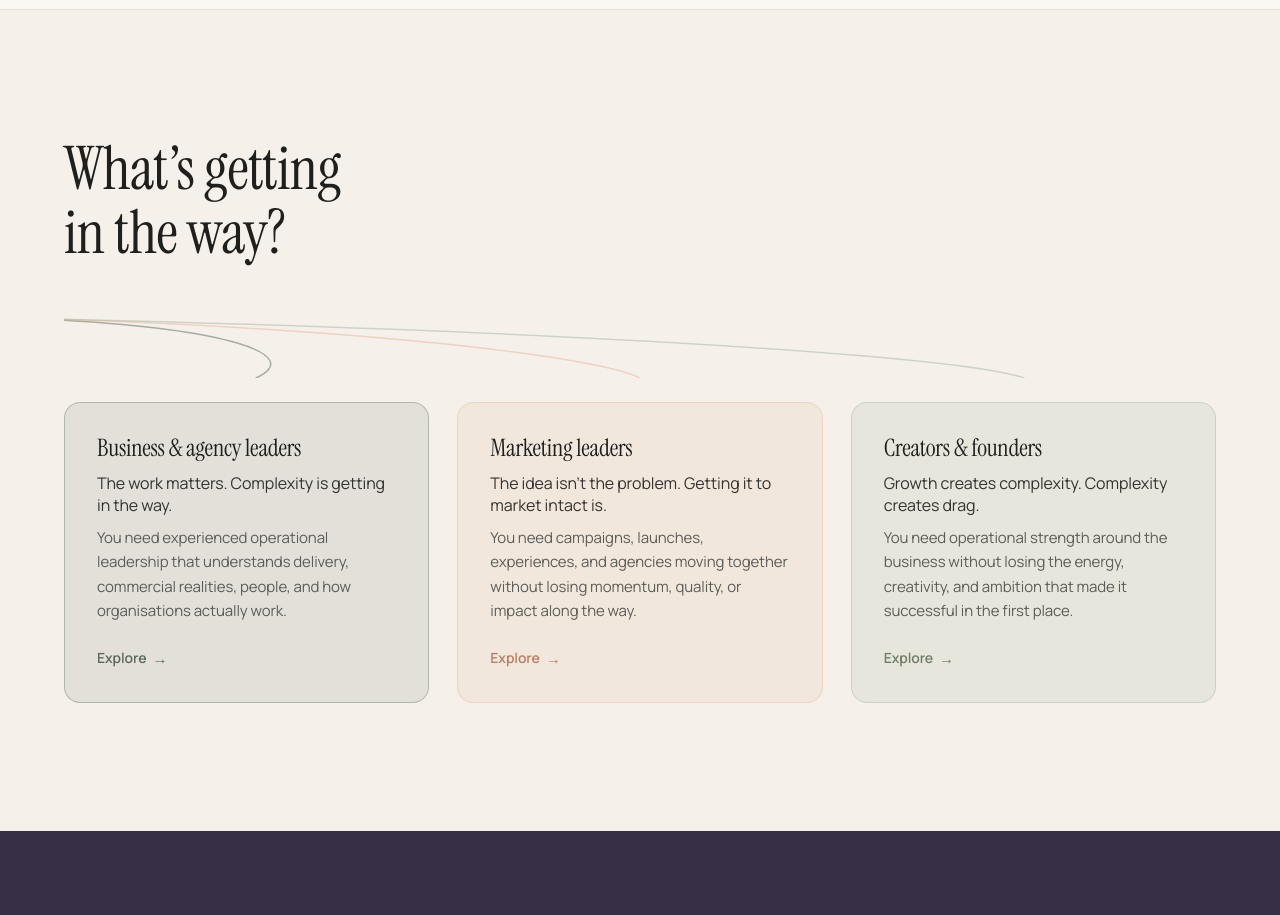
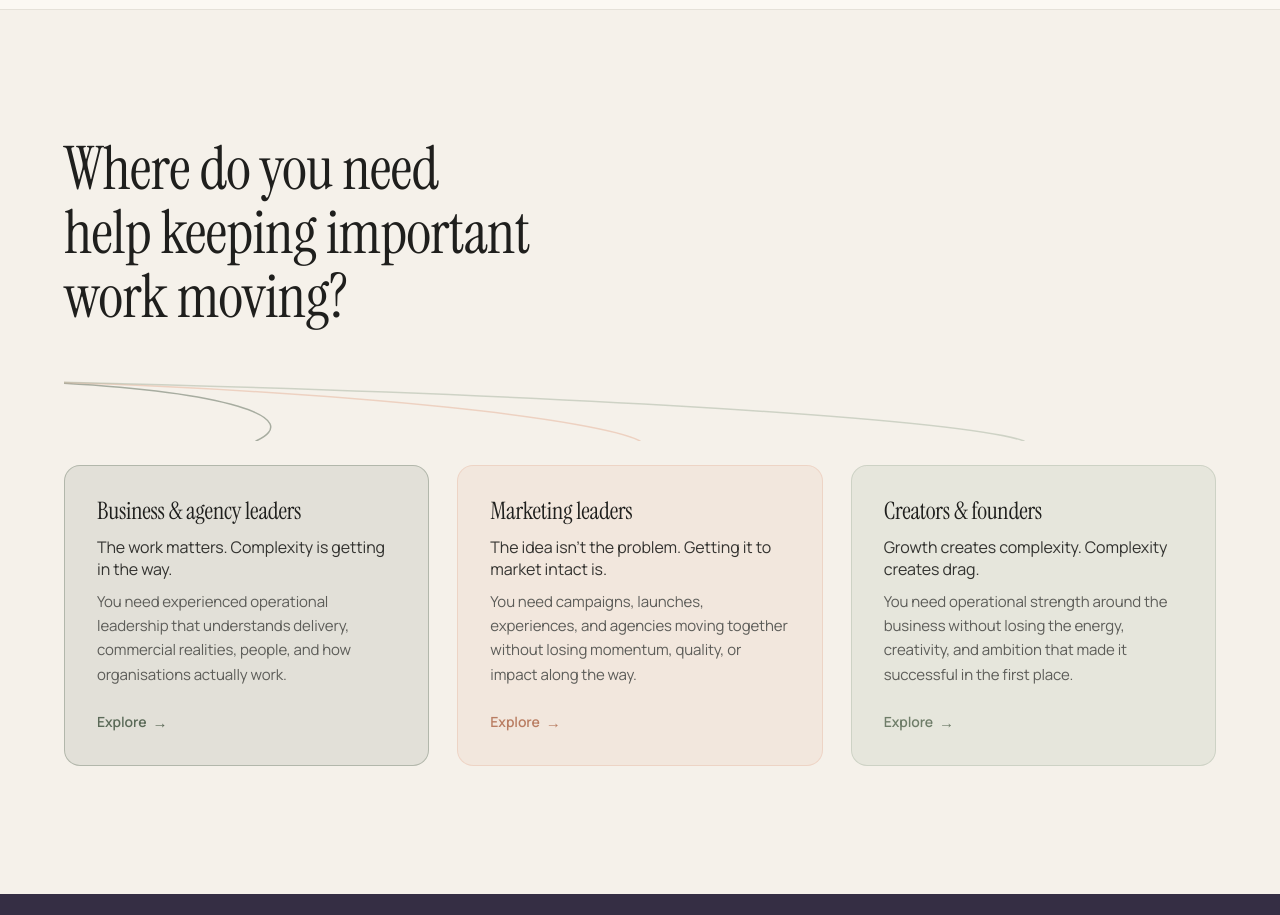
Before and after one commit to darrenbrett-lang/dabhands.delivery, a Next.js app: page / in a window 1280 px wide. Shown: the part 2700-3615 px from the top of the page. Built offline with nearby package versions, Linux system fonts and the light colour scheme.

Commit message:
Homepage turnstile: reword heading to "Where do you need help keeping important work moving?"
Was "What's getting in the way?". Widened max-width to 20ch for the longer line.

Co-Authored-By: Claude Opus 4.8 <noreply@anthropic.com>

```diff
--- a/pages/index.tsx
+++ b/pages/index.tsx
@@ -216,7 +216,7 @@ export default function Home() {
         <section className="bg-bone text-ink py-16 md:py-32">
           <div className="max-w-screen-xl mx-auto px-6 md:px-10 lg:px-16">
             <FadeUp>
-              <h2 className="text-[34px] sm:text-[44px] md:text-[60px] leading-[1.04] mb-10 max-w-[16ch]">What’s getting in the way?</h2>
+              <h2 className="text-[34px] sm:text-[44px] md:text-[60px] leading-[1.04] mb-10 max-w-[20ch]">Where do you need help keeping important work moving?</h2>
             </FadeUp>
             {/* The path reappears: a single line entering and dividing into the
                 three doors below (moss / peach / sage), matching each card's
```
